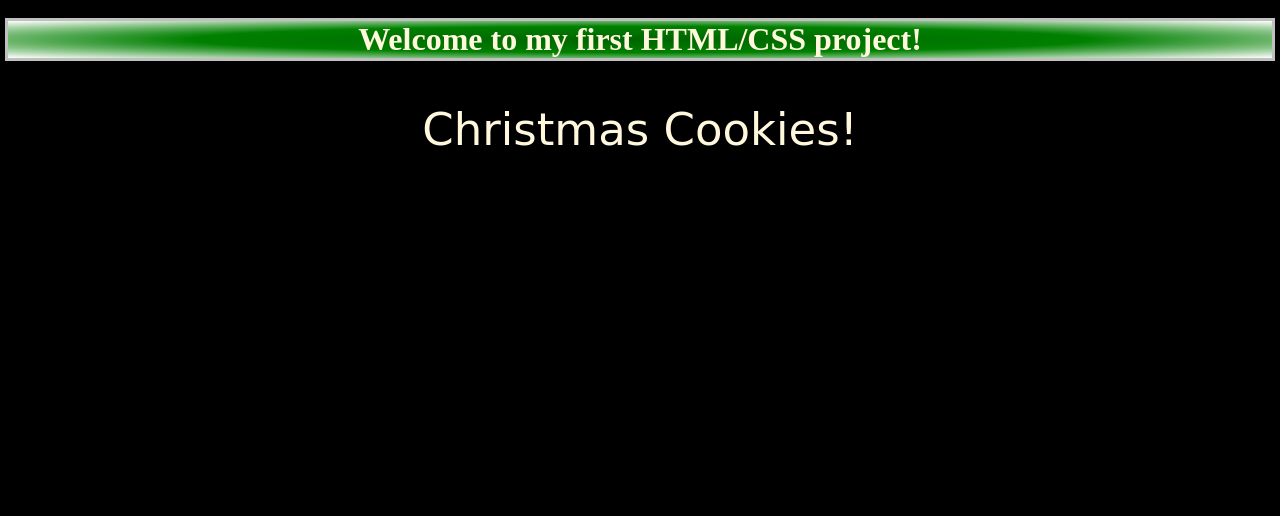
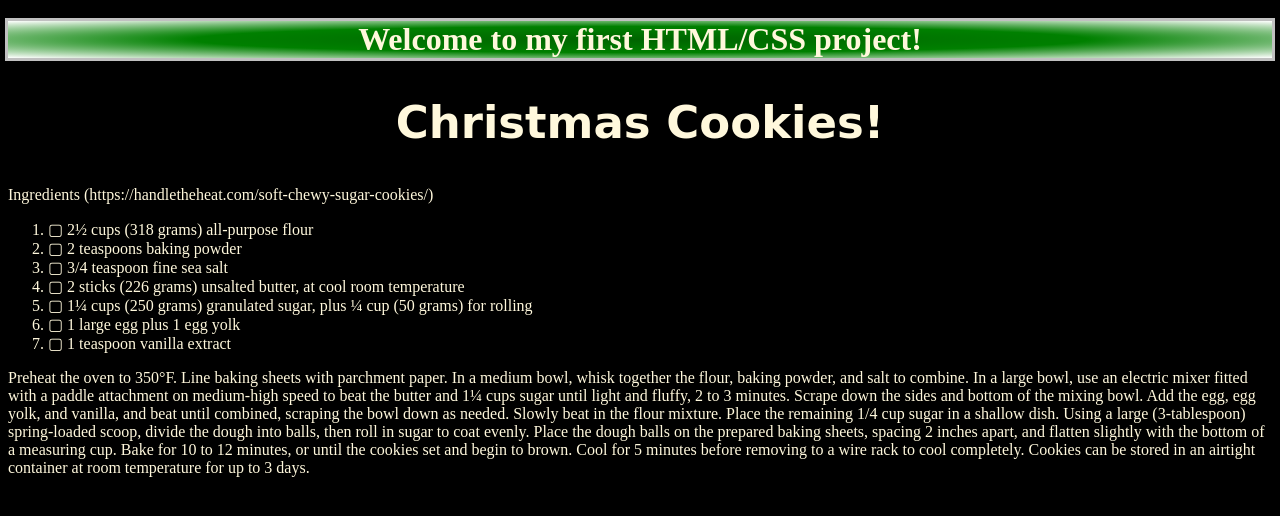
Before and after one commit to TonyElement/FirstProject, a plain HTML site: page index.html in a window 1280 px wide. Drawn offline with Linux system fonts and the light colour scheme.

Commit message:
Commit 003

```diff
--- a/CSS/Style.css
+++ b/CSS/Style.css
@@ -15,3 +15,7 @@ h1 {
     text-align: center;
     outline-style:solid; outline-color: silver
 }
+
+p, p2, ol {
+    color: cornsilk;
+}
--- a/index.html
+++ b/index.html
@@ -10,7 +10,28 @@
 
 <body>
     <h1>Welcome to my first HTML/CSS project!</h1>
-    <p class="Christmas">Christmas Cookies!</p>
+    <h2 class="Christmas">Christmas Cookies!</h2>
+    <p>Ingredients (https://handletheheat.com/soft-chewy-sugar-cookies/)
+    <ol>
+        <li>▢ 2½ cups (318 grams) all-purpose flour</li>
+        <li>▢ 2 teaspoons baking powder</li>
+        <li>▢ 3/4 teaspoon fine sea salt</li>
+        <li>▢ 2 sticks (226 grams) unsalted butter, at cool room temperature</li>
+        <li>▢ 1¼ cups (250 grams) granulated sugar, plus ¼ cup (50 grams) for rolling</li>
+        <li>▢ 1 large egg plus 1 egg yolk</li>
+        <li>▢ 1 teaspoon vanilla extract</li>
+    </ol>
+    </p>
+    <p2>Preheat the oven to 350°F. Line baking sheets with parchment paper. In a medium bowl, whisk together the flour,
+        baking powder, and salt to combine. In a large bowl, use an electric mixer fitted with a paddle attachment on
+        medium-high speed to beat the butter and 1¼ cups sugar until light and fluffy, 2 to 3 minutes. Scrape down the
+        sides and bottom of the mixing bowl. Add the egg, egg yolk, and vanilla, and beat until combined, scraping the
+        bowl down as needed. Slowly beat in the flour mixture.
+        Place the remaining 1/4 cup sugar in a shallow dish. Using a large (3-tablespoon) spring-loaded scoop, divide
+        the dough into balls, then roll in sugar to coat evenly. Place the dough balls on the prepared baking sheets,
+        spacing 2 inches apart, and flatten slightly with the bottom of a measuring cup. Bake for 10 to 12 minutes, or
+        until the cookies set and begin to brown. Cool for 5 minutes before removing to a wire rack to cool completely.
+        Cookies can be stored in an airtight container at room temperature for up to 3 days.</p2>
 </body>
 
 </html>
```
